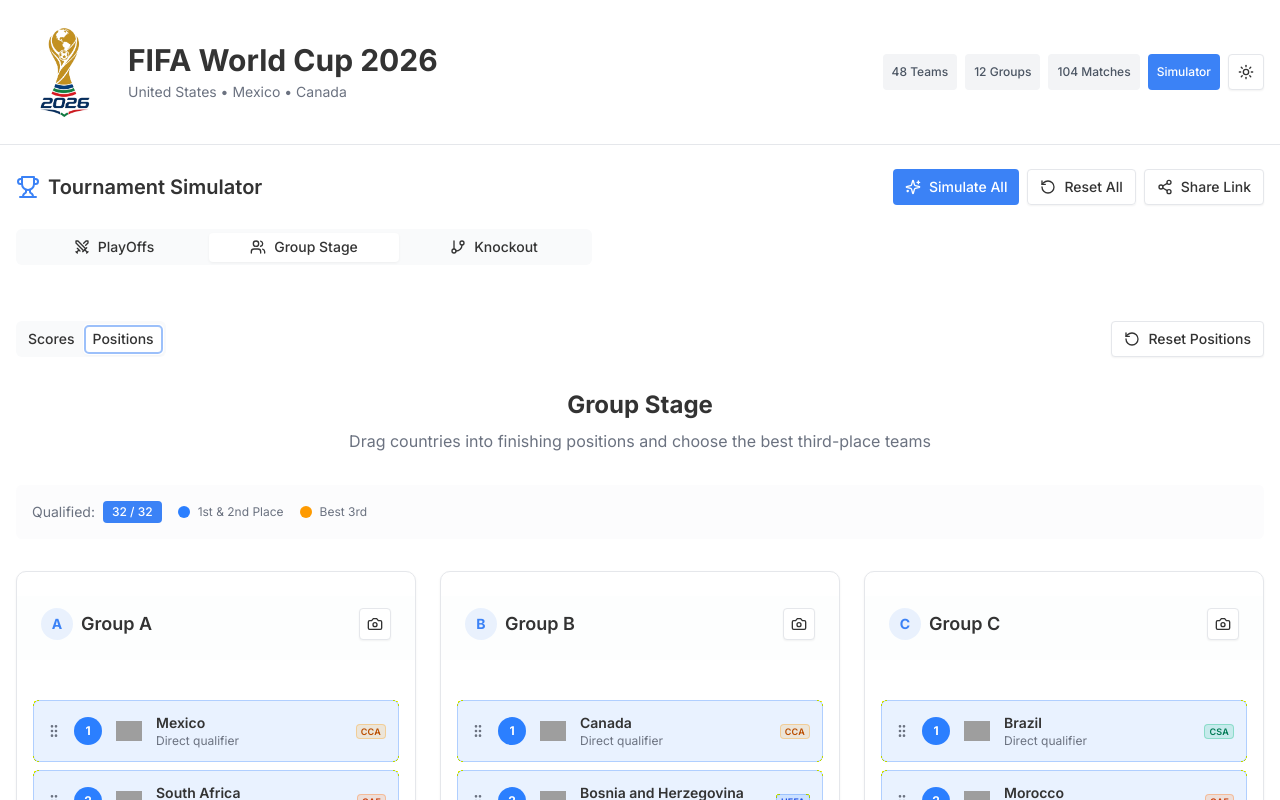
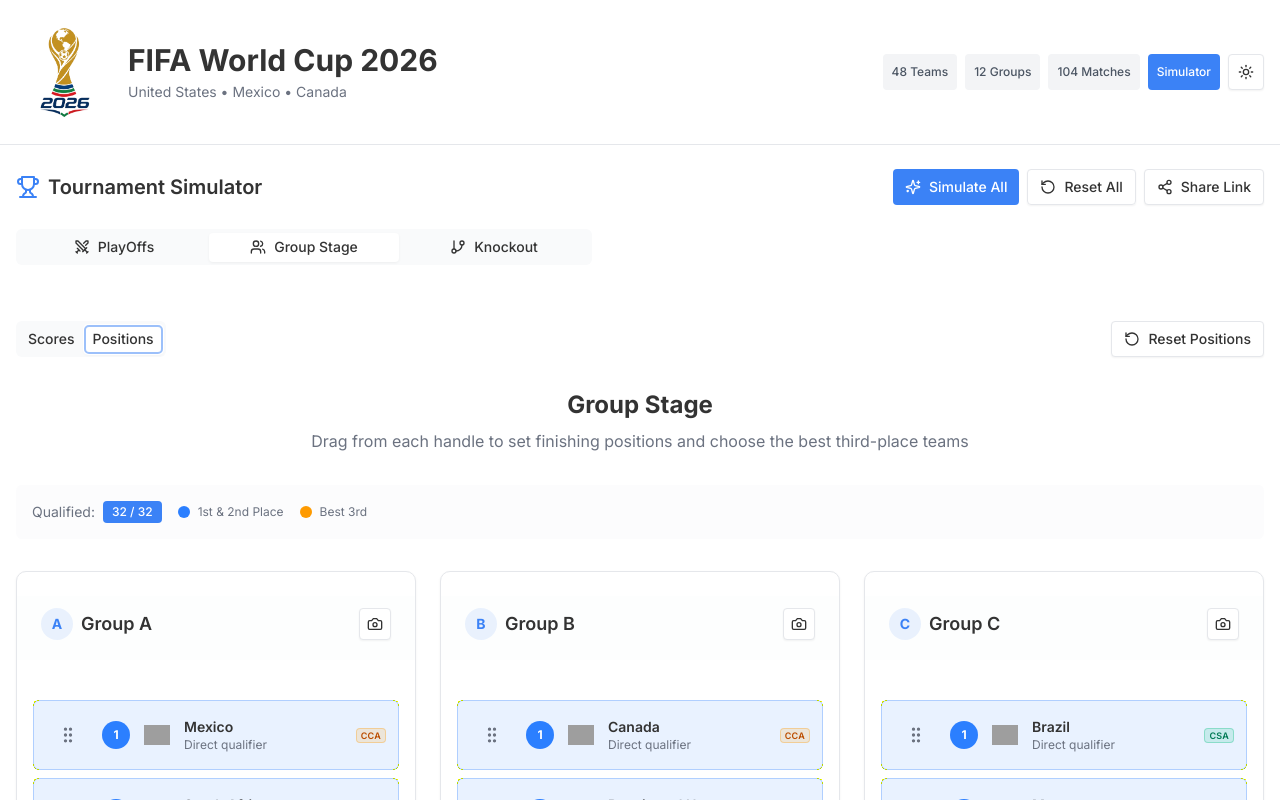
Before and after one commit to dmiante/simulator-results-WC-2026, a Next.js app: page / in a window 1280 px wide. Both pictures are taken after a click on the tab "Positions". Shown: the top 800 px of the page. Built offline with nearby package versions, Linux system fonts and the light colour scheme; grey boxes are pictures that could not be loaded.

Commit message:
feat: change drag-and-drop functionality for group positions and third-place teams

```diff
--- a/features/group-stage/components/group-position-list.tsx
+++ b/features/group-stage/components/group-position-list.tsx
@@ -1,5 +1,23 @@
 "use client"
 
+import {
+  closestCenter,
+  DndContext,
+  KeyboardSensor,
+  MouseSensor,
+  TouchSensor,
+  type DragEndEvent,
+  useSensor,
+  useSensors,
+} from "@dnd-kit/core"
+import {
+  arrayMove,
+  SortableContext,
+  sortableKeyboardCoordinates,
+  useSortable,
+  verticalListSortingStrategy,
+} from "@dnd-kit/sortable"
+import { CSS } from "@dnd-kit/utilities"
 import { GripVertical } from "lucide-react"
 
 import { ConfederationBadge } from "@/components/confederation-badge"
@@ -13,48 +31,43 @@
   onReorder: (teamIds: string[]) => void
 }
 
-function reorderItems(items: string[], draggedId: string, targetId: string): string[] {
-  const draggedIndex = items.indexOf(draggedId)
-  const targetIndex = items.indexOf(targetId)
-
-  if (draggedIndex === -1 || targetIndex === -1 || draggedIndex === targetIndex) return items
-
-  const nextItems = [...items]
-  const [draggedItem] = nextItems.splice(draggedIndex, 1)
-  nextItems.splice(targetIndex, 0, draggedItem)
-
-  return nextItems
+interface SortableTeamRowProps {
+  teamId: string
+  index: number
+  team: Team | undefined
 }
 
-export function GroupPositionList({ teamIds, teamsMap, onReorder }: GroupPositionListProps) {
-  return (
-    <div className="space-y-2">
-      {teamIds.map((teamId, index) => {
-        const team = teamsMap[teamId]
+function SortableTeamRow({ teamId, index, team }: SortableTeamRowProps) {
+  const { attributes, listeners, setActivatorNodeRef, setNodeRef, transform, transition, isDragging } = useSortable({
+    id: teamId,
+  })
   const status = index < 2 ? "direct" : index === 2 ? "third" : "out"
 
   return (
     <div
-            key={teamId}
-            draggable
-            onDragStart={(event) => {
-              event.dataTransfer.setData("text/plain", teamId)
-              event.dataTransfer.effectAllowed = "move"
-            }}
-            onDragOver={(event) => event.preventDefault()}
-            onDrop={(event) => {
-              event.preventDefault()
-              const draggedId = event.dataTransfer.getData("text/plain")
-              onReorder(reorderItems(teamIds, draggedId, teamId))
+      ref={setNodeRef}
+      style={{
+        transform: CSS.Transform.toString(transform),
+        transition,
       }}
       className={cn(
-              "group flex cursor-grab items-center gap-3 rounded-lg border bg-card p-3 transition active:cursor-grabbing",
+        "group flex items-center gap-2 rounded-lg border bg-card p-2 transition sm:gap-3 sm:p-3",
         status === "direct" && "border-blue-500/30 bg-blue-500/10",
         status === "third" && "border-amber-500/40 bg-amber-500/10",
         status === "out" && "border-border",
+        isDragging && "relative z-10 scale-[1.01] shadow-lg ring-2 ring-primary/25",
       )}
     >
-            <GripVertical className="h-4 w-4 shrink-0 text-muted-foreground transition group-hover:text-foreground" />
+      <button
+        ref={setActivatorNodeRef}
+        type="button"
+        className="flex h-11 w-11 shrink-0 touch-none cursor-grab items-center justify-center rounded-md text-muted-foreground transition hover:bg-muted hover:text-foreground active:cursor-grabbing"
+        aria-label={`Move ${team?.name || teamId}`}
+        {...attributes}
+        {...listeners}
+      >
+        <GripVertical className="h-5 w-5" />
+      </button>
       <div
         className={cn(
           "flex h-7 w-7 shrink-0 items-center justify-center rounded-full text-xs font-bold",
@@ -75,7 +88,48 @@
       {team?.confederation && <ConfederationBadge confederation={team.confederation} />}
     </div>
   )
-      })}
+}
+
+export function GroupPositionList({ teamIds, teamsMap, onReorder }: GroupPositionListProps) {
+  const sensors = useSensors(
+    useSensor(MouseSensor, {
+      activationConstraint: {
+        distance: 8,
+      },
+    }),
+    useSensor(TouchSensor, {
+      activationConstraint: {
+        delay: 140,
+        tolerance: 8,
+      },
+    }),
+    useSensor(KeyboardSensor, {
+      coordinateGetter: sortableKeyboardCoordinates,
+    }),
+  )
+
+  const handleDragEnd = (event: DragEndEvent) => {
+    const { active, over } = event
+
+    if (!over || active.id === over.id) return
+
+    const oldIndex = teamIds.indexOf(String(active.id))
+    const newIndex = teamIds.indexOf(String(over.id))
+
+    if (oldIndex === -1 || newIndex === -1) return
+
+    onReorder(arrayMove(teamIds, oldIndex, newIndex))
+  }
+
+  return (
+    <DndContext sensors={sensors} collisionDetection={closestCenter} onDragEnd={handleDragEnd}>
+      <SortableContext items={teamIds} strategy={verticalListSortingStrategy}>
+        <div className="space-y-2">
+          {teamIds.map((teamId, index) => (
+            <SortableTeamRow key={teamId} teamId={teamId} index={index} team={teamsMap[teamId]} />
+          ))}
         </div>
+      </SortableContext>
+    </DndContext>
   )
 }
--- a/features/group-stage/components/group-stage.tsx
+++ b/features/group-stage/components/group-stage.tsx
@@ -59,7 +59,7 @@
         <h2 className="text-xl sm:text-2xl font-bold">Group Stage</h2>
         <p className="text-muted-foreground">
           {predictionMode === "positions"
-            ? "Drag countries into finishing positions and choose the best third-place teams"
+            ? "Drag from each handle to set finishing positions and choose the best third-place teams"
             : "June 11–27, 2026 • Simulate results and determine the qualifiers"}
         </p>
       </div>
--- a/features/group-stage/components/third-place-dnd-table.tsx
+++ b/features/group-stage/components/third-place-dnd-table.tsx
@@ -1,5 +1,25 @@
 "use client"
 
+import { Fragment } from "react"
+
+import {
+  closestCenter,
+  DndContext,
+  KeyboardSensor,
+  MouseSensor,
+  TouchSensor,
+  type DragEndEvent,
+  useSensor,
+  useSensors,
+} from "@dnd-kit/core"
+import {
+  arrayMove,
+  SortableContext,
+  sortableKeyboardCoordinates,
+  useSortable,
+  verticalListSortingStrategy,
+} from "@dnd-kit/sortable"
+import { CSS } from "@dnd-kit/utilities"
 import { GripVertical } from "lucide-react"
 
 import { ConfederationBadge } from "@/components/confederation-badge"
@@ -14,68 +34,41 @@
   onReorder: (groupOrder: string[]) => void
 }
 
-function reorderItems(items: string[], draggedId: string, targetId: string): string[] {
-  const draggedIndex = items.indexOf(draggedId)
-  const targetIndex = items.indexOf(targetId)
-
-  if (draggedIndex === -1 || targetIndex === -1 || draggedIndex === targetIndex) return items
-
-  const nextItems = [...items]
-  const [draggedItem] = nextItems.splice(draggedIndex, 1)
-  nextItems.splice(targetIndex, 0, draggedItem)
-
-  return nextItems
+interface SortableThirdPlaceRowProps {
+  groupName: string
+  index: number
+  team: Team | null
 }
 
-export function ThirdPlaceDndTable({
-  groupOrder,
-  groupPositionsByGroup,
-  teamsMap,
-  onReorder,
-}: ThirdPlaceDndTableProps) {
-  return (
-    <div className="overflow-hidden rounded-lg border border-border bg-card">
-      <div className="border-b border-border bg-muted/30 px-4 py-4 sm:px-6">
-        <h3 className="flex items-center gap-2 text-lg font-semibold">
-          <span className="flex h-8 w-8 items-center justify-center rounded-full bg-amber-500/20 text-sm font-bold text-amber-500">
-            3
-          </span>
-          Best Third Places
-        </h3>
-        <p className="mt-1 text-sm text-muted-foreground">Drag the third-place teams. The top 8 qualify to Round of 32.</p>
-      </div>
-
-      <div className="divide-y divide-border">
-        {groupOrder.map((groupName, index) => {
-          const teamId = groupPositionsByGroup[groupName]?.[2]
-          const team = teamId ? teamsMap[teamId] : null
+function SortableThirdPlaceRow({ groupName, index, team }: SortableThirdPlaceRowProps) {
+  const { attributes, listeners, setActivatorNodeRef, setNodeRef, transform, transition, isDragging } = useSortable({
+    id: groupName,
+  })
   const qualified = index < 8
 
   return (
-            <div key={groupName}>
-              {index === 8 && (
-                <div className="bg-muted/40 px-4 py-2 text-center text-xs font-semibold uppercase tracking-widest text-muted-foreground">
-                  Eliminated Third Places
-                </div>
-              )}
     <div
-                draggable
-                onDragStart={(event) => {
-                  event.dataTransfer.setData("text/plain", groupName)
-                  event.dataTransfer.effectAllowed = "move"
-                }}
-                onDragOver={(event) => event.preventDefault()}
-                onDrop={(event) => {
-                  event.preventDefault()
-                  const draggedGroup = event.dataTransfer.getData("text/plain")
-                  onReorder(reorderItems(groupOrder, draggedGroup, groupName))
+      ref={setNodeRef}
+      style={{
+        transform: CSS.Transform.toString(transform),
+        transition,
       }}
       className={cn(
-                  "group grid cursor-grab grid-cols-[auto_auto_1fr_auto] items-center gap-3 px-4 py-3 transition active:cursor-grabbing",
+        "group grid grid-cols-[auto_auto_1fr_auto] items-center gap-2 px-3 py-2 transition sm:gap-3 sm:px-4 sm:py-3",
         qualified ? "bg-blue-500/10" : "bg-background",
+        isDragging && "relative z-10 scale-[1.01] shadow-lg ring-2 ring-primary/25",
       )}
     >
-                <GripVertical className="h-4 w-4 text-muted-foreground transition group-hover:text-foreground" />
+      <button
+        ref={setActivatorNodeRef}
+        type="button"
+        className="flex h-11 w-11 touch-none cursor-grab items-center justify-center rounded-md text-muted-foreground transition hover:bg-muted hover:text-foreground active:cursor-grabbing"
+        aria-label={`Move Group ${groupName} third-place team`}
+        {...attributes}
+        {...listeners}
+      >
+        <GripVertical className="h-5 w-5" />
+      </button>
       <div
         className={cn(
           "flex h-7 w-7 items-center justify-center rounded-full text-xs font-bold",
@@ -96,10 +89,80 @@
         {qualified ? "Qualified" : "Eliminated"}
       </span>
     </div>
+  )
+}
+
+export function ThirdPlaceDndTable({
+  groupOrder,
+  groupPositionsByGroup,
+  teamsMap,
+  onReorder,
+}: ThirdPlaceDndTableProps) {
+  const sensors = useSensors(
+    useSensor(MouseSensor, {
+      activationConstraint: {
+        distance: 8,
+      },
+    }),
+    useSensor(TouchSensor, {
+      activationConstraint: {
+        delay: 140,
+        tolerance: 8,
+      },
+    }),
+    useSensor(KeyboardSensor, {
+      coordinateGetter: sortableKeyboardCoordinates,
+    }),
+  )
+
+  const handleDragEnd = (event: DragEndEvent) => {
+    const { active, over } = event
+
+    if (!over || active.id === over.id) return
+
+    const oldIndex = groupOrder.indexOf(String(active.id))
+    const newIndex = groupOrder.indexOf(String(over.id))
+
+    if (oldIndex === -1 || newIndex === -1) return
+
+    onReorder(arrayMove(groupOrder, oldIndex, newIndex))
+  }
+
+  return (
+    <div className="overflow-hidden rounded-lg border border-border bg-card">
+      <div className="border-b border-border bg-muted/30 px-4 py-4 sm:px-6">
+        <h3 className="flex items-center gap-2 text-lg font-semibold">
+          <span className="flex h-8 w-8 items-center justify-center rounded-full bg-amber-500/20 text-sm font-bold text-amber-500">
+            3
+          </span>
+          Best Third Places
+        </h3>
+        <p className="mt-1 text-sm text-muted-foreground">
+          Drag from the handle to rank third-place teams. The top 8 qualify to Round of 32.
+        </p>
       </div>
+
+      <DndContext sensors={sensors} collisionDetection={closestCenter} onDragEnd={handleDragEnd}>
+        <SortableContext items={groupOrder} strategy={verticalListSortingStrategy}>
+          <div className="divide-y divide-border">
+            {groupOrder.map((groupName, index) => {
+              const teamId = groupPositionsByGroup[groupName]?.[2]
+              const team = teamId ? teamsMap[teamId] : null
+
+              return (
+                <Fragment key={groupName}>
+                  {index === 8 && (
+                    <div className="bg-muted/40 px-4 py-2 text-center text-xs font-semibold uppercase tracking-widest text-muted-foreground">
+                      Eliminated Third Places
+                    </div>
+                  )}
+                  <SortableThirdPlaceRow groupName={groupName} index={index} team={team} />
+                </Fragment>
               )
             })}
           </div>
+        </SortableContext>
+      </DndContext>
     </div>
   )
 }
--- a/package.json
+++ b/package.json
@@ -9,6 +9,9 @@
     "start": "next start"
   },
   "dependencies": {
+    "@dnd-kit/core": "^6.3.1",
+    "@dnd-kit/sortable": "^10.0.0",
+    "@dnd-kit/utilities": "^3.2.2",
     "@hookform/resolvers": "3.10.0",
     "@radix-ui/react-accordion": "1.2.2",
     "@radix-ui/react-alert-dialog": "1.1.4",
```
Also changed, not shown: 1 other file (tests, documents, lock files or other folders). Lines whose indentation alone changed are shown as unchanged.
